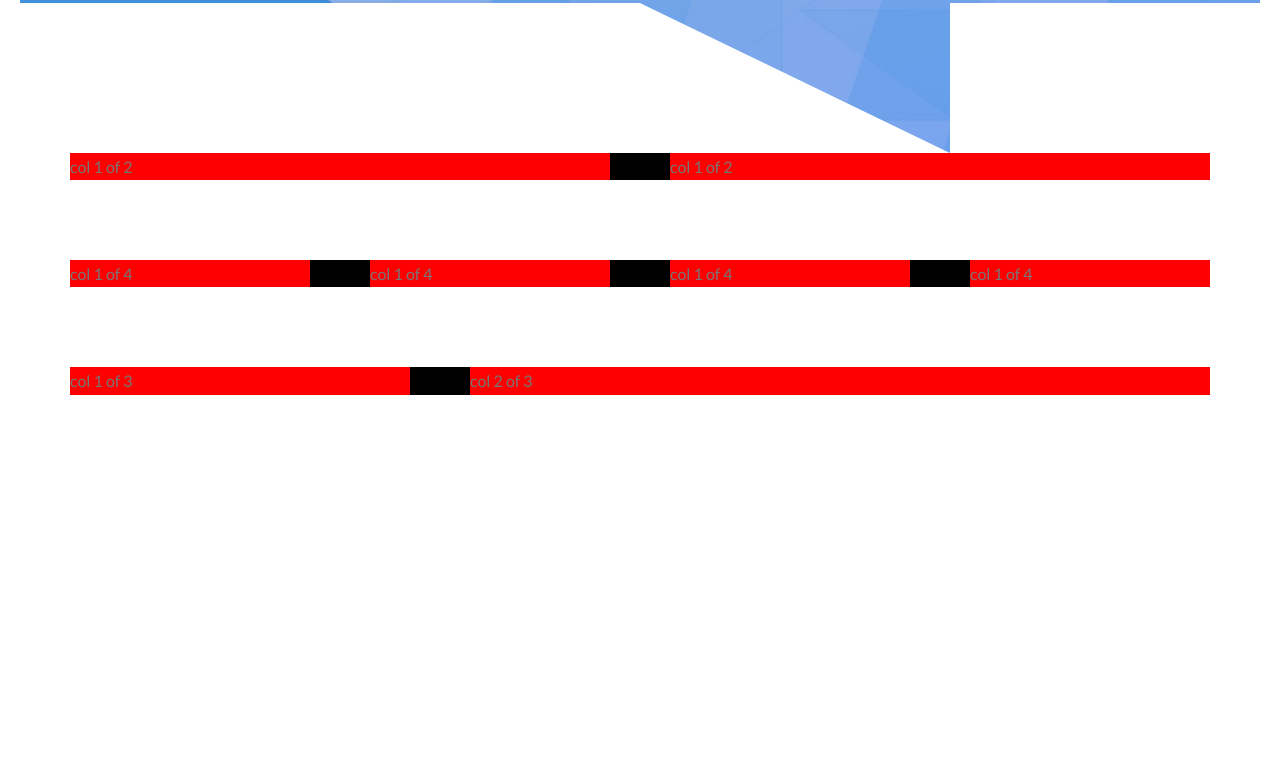
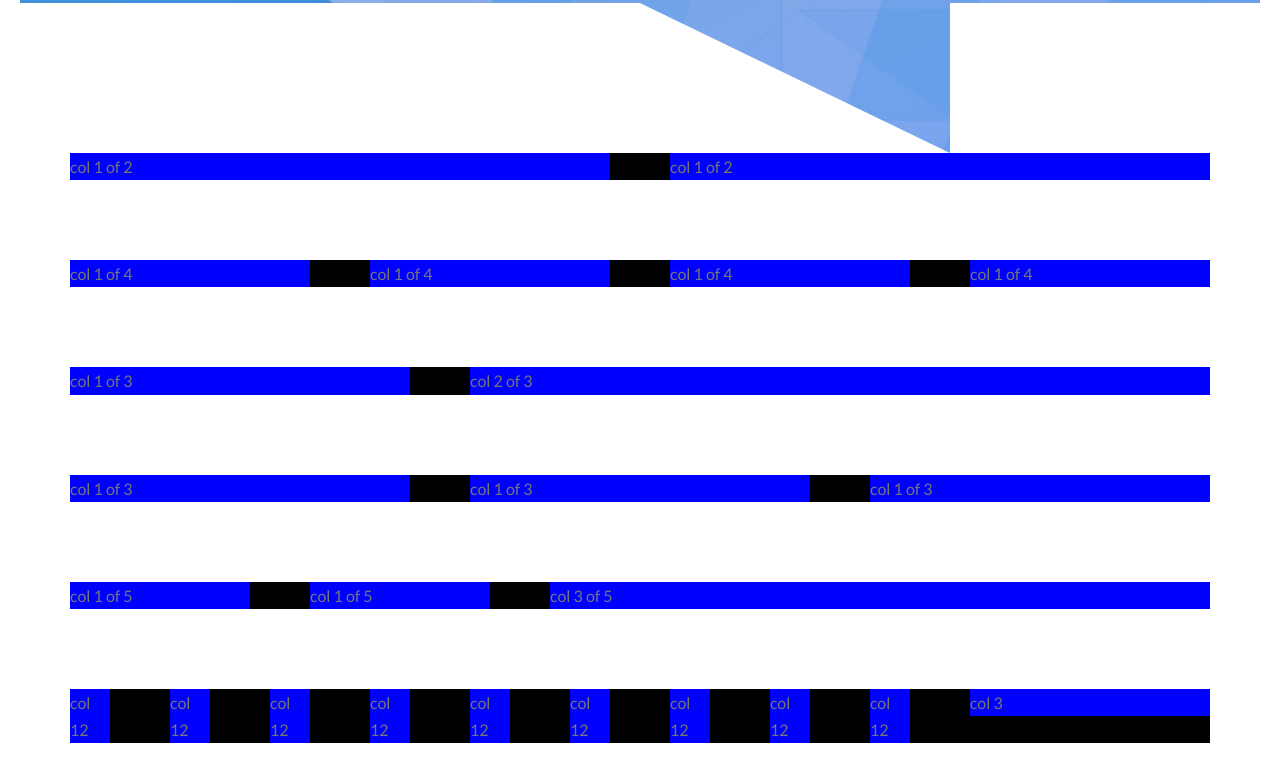
Before and after one commit to adeelarifbhatti/html-css, a website: page project/index2.html in a window 1280 px wide. Shown: the part 467-1230 px from the top of the page. Before the commit the page ends 882 px from the top, so only its background shows below. Drawn offline with nearby package versions, Linux system fonts and the light colour scheme.

Commit message:
grid Done

```diff
--- a/project/index2.html
+++ b/project/index2.html
@@ -62,6 +62,64 @@
                     col 2 of 3
                 </div>
             </div>
+            <div class="row">
+                <div class="col-1-of-3">
+                    col 1 of 3
+                </div>
+
+                <div class="col-1-of-3">
+                    col 1 of 3
+                </div>
+                <div class="col-1-of-3">
+                    col 1 of 3
+                </div>
+            </div>
+            <div class="row">
+                <div class="col-1-of-5">
+                    col 1 of 5
+                </div>
+
+                <div class="col-1-of-5">
+                    col 1 of 5
+                </div>
+                <div class="col-3-of-5">
+                    col 3 of 5
+                </div>
+            </div>
+            <div class="row">
+                <div class="col-1-of-12">
+                    col 12
+                </div>
+                <div class="col-1-of-12">
+                    col 12
+                </div>
+                <div class="col-1-of-12">
+                    col 12
+                </div>
+                <div class="col-1-of-12">
+                    col 12
+                </div>
+                <div class="col-1-of-12">
+                    col 12
+                </div>
+                <div class="col-1-of-12">
+                    col 12
+                </div>
+                <div class="col-1-of-12">
+                    col 12
+                </div>
+                <div class="col-1-of-12">
+                    col 12
+                </div>
+                <div class="col-1-of-12">
+                    col 12
+                </div>
+                <div class="col-3-of-12">
+                    col 3
+                </div>
+
+
+            </div>
         </section>
     </body>
 
--- a/project/resources/scss/layout/_grid.scss
+++ b/project/resources/scss/layout/_grid.scss
@@ -9,7 +9,7 @@
 
     [class^="col-"] {
 
-        background-color: red;
+        background-color: blue;
         float: left;
         &:not(:last-child){
             margin-right: $gutter-horizontal;
@@ -32,5 +32,21 @@
         width: calc(2*((100% - 2*  #{$gutter-horizontal}) /3) + #{$gutter-horizontal});
 
     }
+    .col-1-of-5 {
+        width: calc((100% - 4*  #{$gutter-horizontal}) /5);
+
+    }
+    .col-3-of-5 {
+        width: calc(3*((100% - 4*  #{$gutter-horizontal}) /5) + 2*#{$gutter-horizontal}) ;
+
+    }
+    .col-1-of-12 {
+        width: calc(((100% - 11*  #{$gutter-horizontal}) /12));
+
+    }
+    .col-3-of-12 {
+        width: calc(3*((100% - 11*  #{$gutter-horizontal}) /12) + 2 * #{$gutter-horizontal});
+
+    }
 
 }
```
Also changed, not shown: project/resources/css/style2.css.
